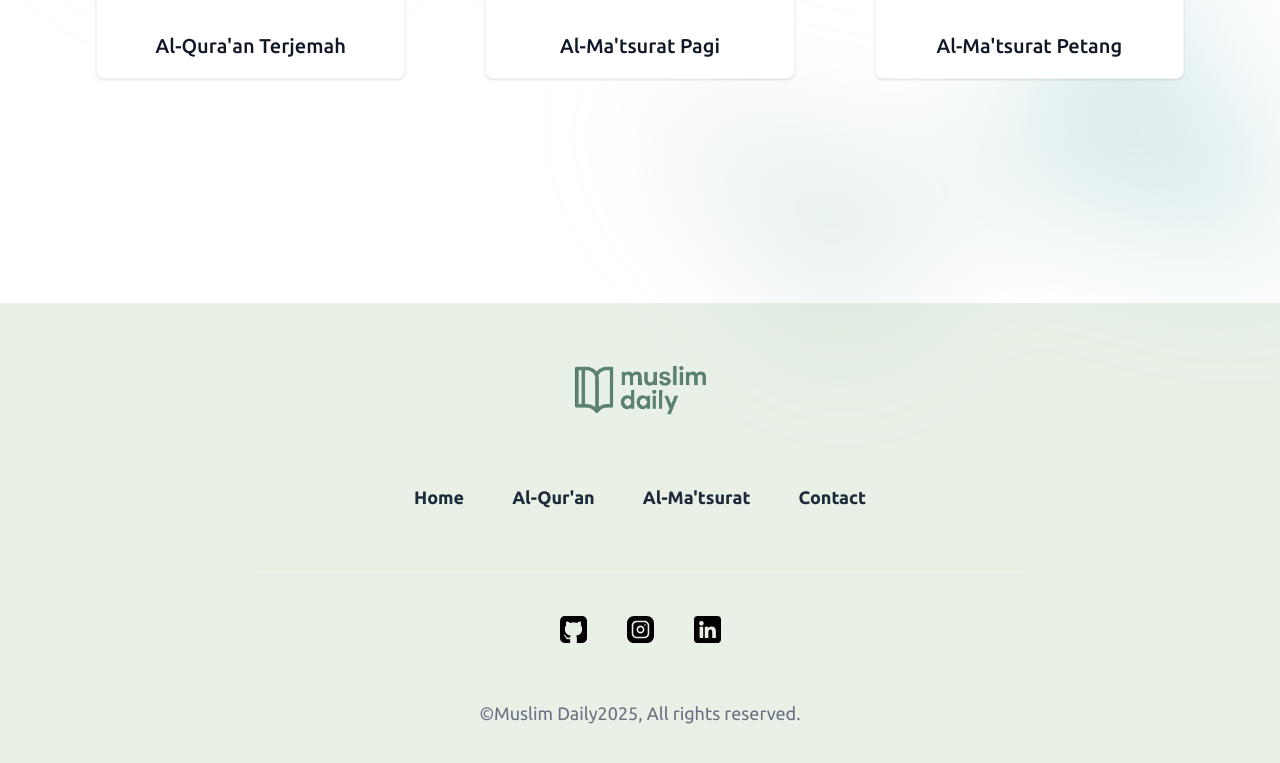
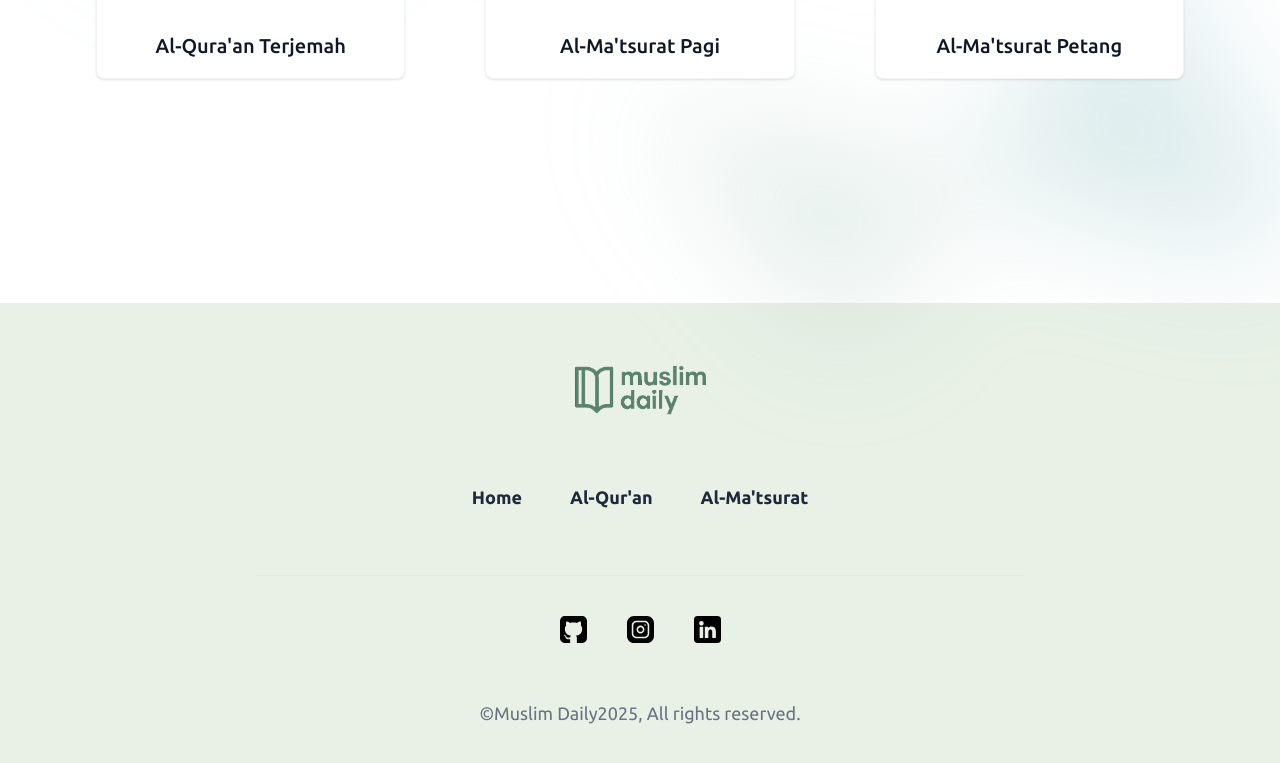
Before and after one commit to ELINSOPIAH03/muslim-daily, a React (Vite) app: page / in a window 1280 px wide. Shown: the part 1943-2706 px from the top of the page. Built offline with nearby package versions, Linux system fonts and the light colour scheme; no server answers.

Commit message:
fix: hide contact footer

```diff
--- a/src/components/Footer.tsx
+++ b/src/components/Footer.tsx
@@ -8,7 +8,7 @@ const navigation = [
     { name: 'Home', href: '/' },
     { name: "Al-Qur'an", href: '/al-quran' },
     { name: "Al-Ma'tsurat", href: '/al-matsurat' },
-    { name: 'Contact', href: '#' },
+    // { name: 'Contact', href: '#' },
 ];
 
 export default function Footer() {
```
